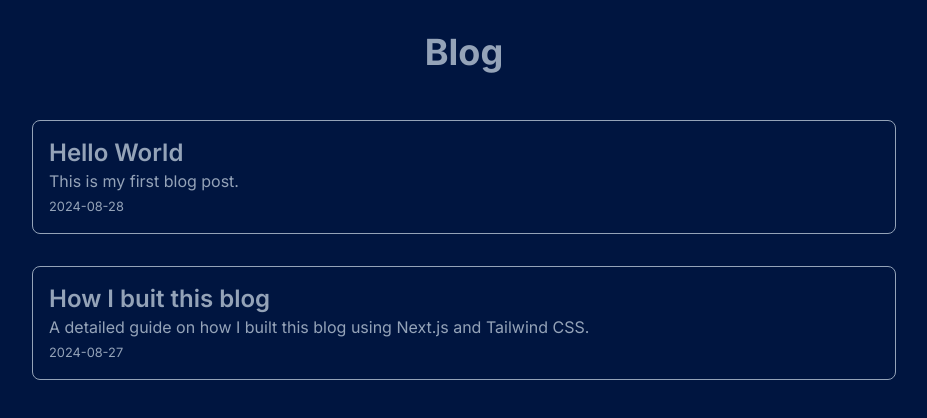
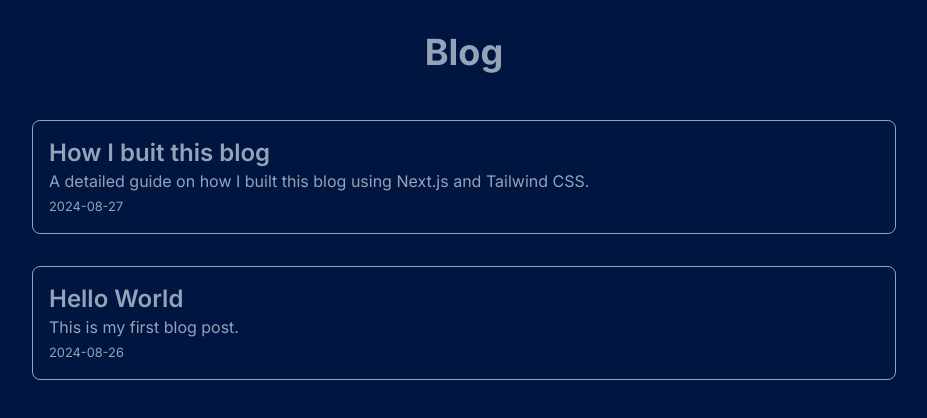
Before and after one commit to dzuizz/my-app, a Next.js app: page /blog in a window 1280 px wide. Shown: the top 418 px of the page, without its empty margins (176-1103 px from the left). Built offline with nearby package versions, Linux system fonts and the light colour scheme.

Commit message:
Blogs sorted by descending date

```diff
--- a/app/blog/page.tsx
+++ b/app/blog/page.tsx
@@ -19,7 +19,7 @@ export default function BlogIndex() {
     <div className="max-w-4xl mx-auto px-4 py-8">
       <h1 className="text-4xl font-bold text-center mb-12">Blog</h1>
       <ul className="space-y-8">
-        {posts.map((post) => (
+        {posts.sort((a, b) => b.date.localeCompare(a.date)).map((post) => (
           <li key={post.slug} className="p-4 border rounded-lg hover:shadow-lg transition-shadow">
             <Link href={`/blog/${post.slug}`}>
               <div>
--- a/blog-content/2024-08-27-hello-world.md
+++ b/blog-content/2024-08-26-hello-world.md
@@ -1,6 +1,6 @@
 ---
 title: "Hello World"
-date: "2024-08-28"
+date: "2024-08-26"
 description: "This is my first blog post."
 ---
 
```
